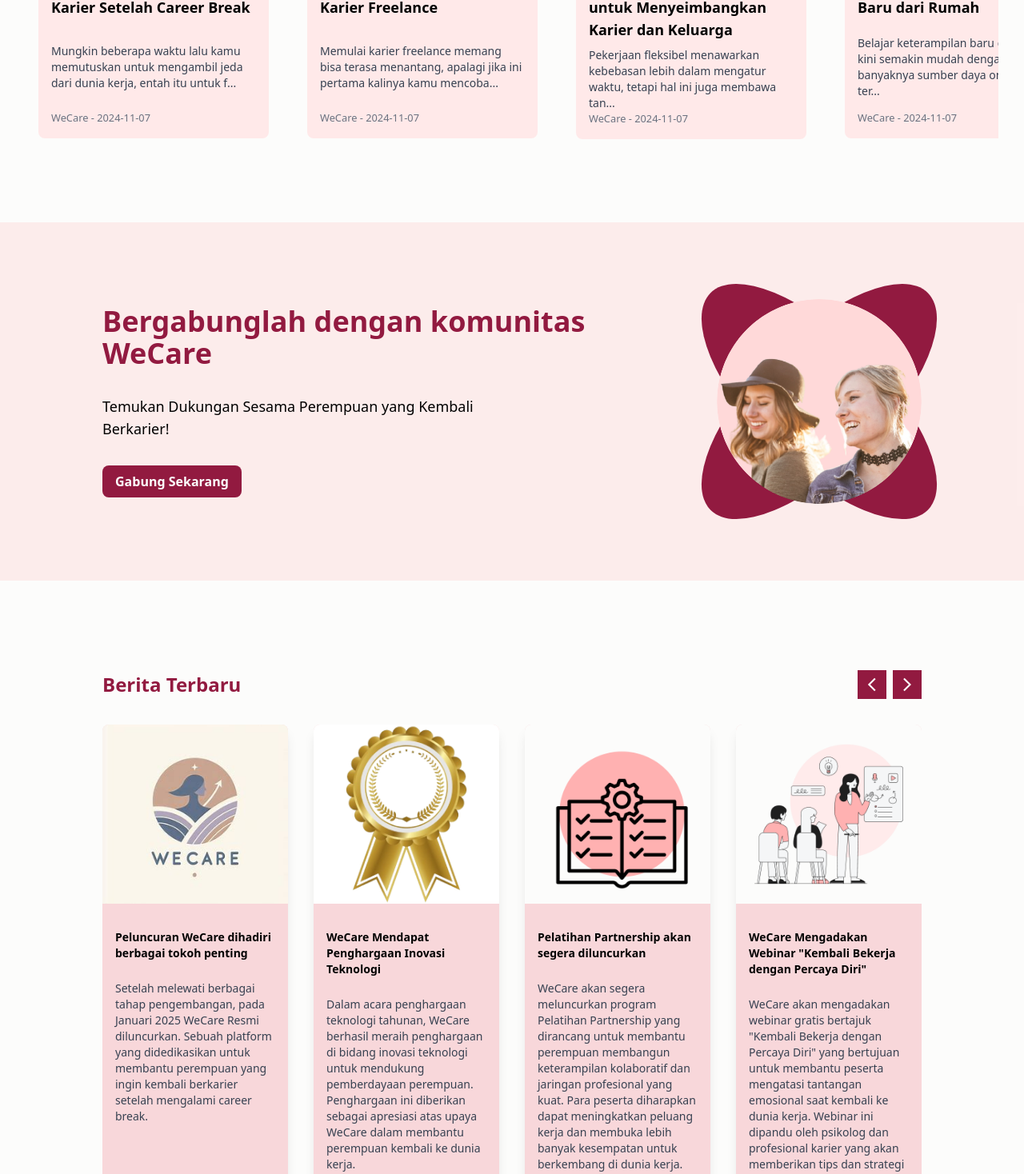
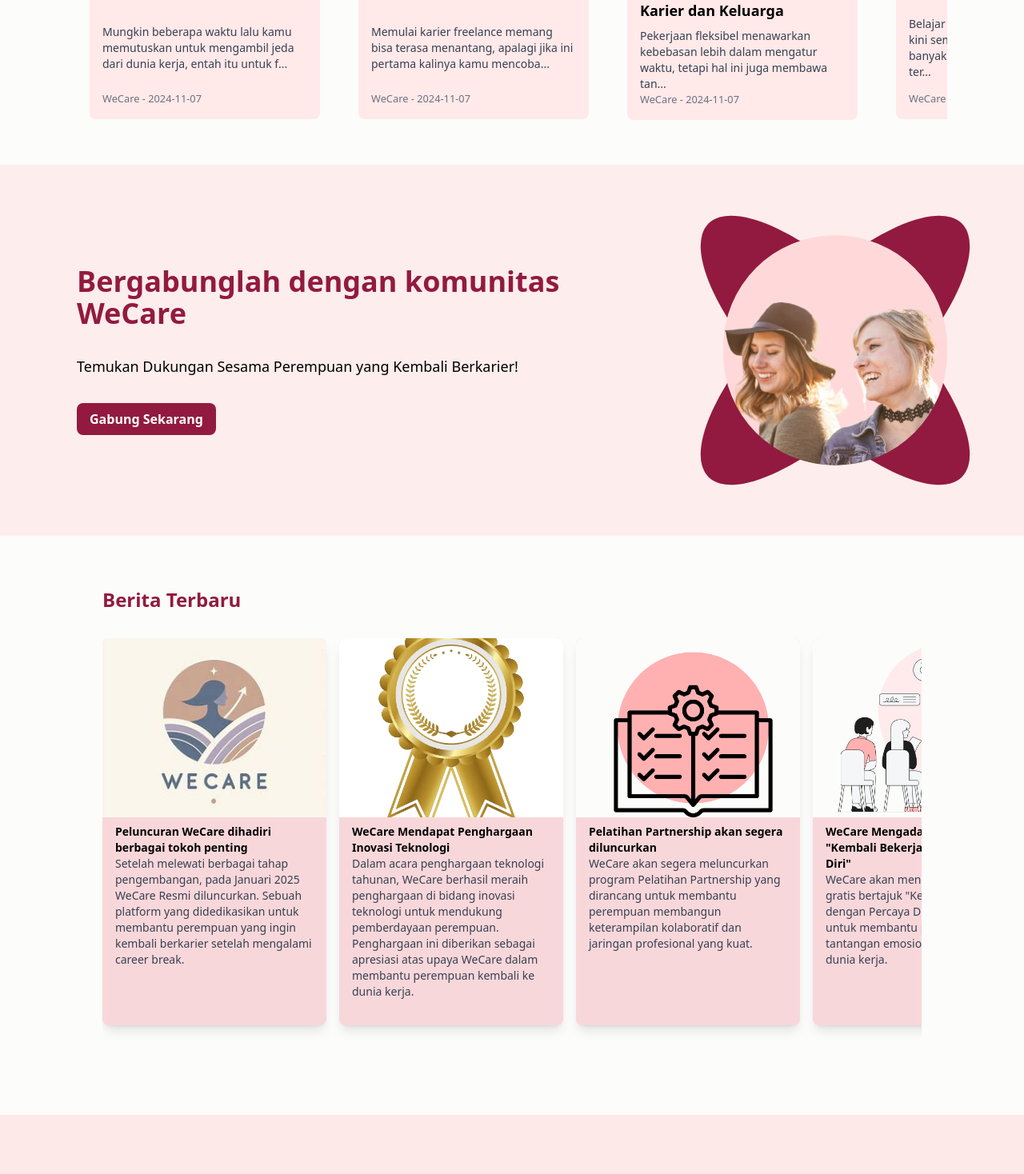
Before and after one commit to Nyi-Ageng-Serang/WeCare-final-project, a React (Vite) app: page /Blog in a window 1280 px wide. Shown: the part 912-2380 px from the top of the page at 80% size. Built offline with nearby package versions, Linux system fonts and the light colour scheme.

Commit message:
update style blog dan logic token saat melakukan tes

```diff
--- a/src/App.jsx
+++ b/src/App.jsx
@@ -33,7 +33,6 @@
           <Route path="/blog/:id" element={<BlogDetail />} />
           <Route path="/forum" element={<Forum />} />
           <Route path="/discussions/:id" element={<DiscussionDetail />} />
-          <Route path="/discussions/:id" element={<DiscussionDetail />} />
         </Route>
 
         {/* Rute ke Dashboard dan rute anaknya */}
--- a/src/components/Blog/ArtikelSection.jsx
+++ b/src/components/Blog/ArtikelSection.jsx
@@ -26,22 +26,22 @@
 
   return (
     <>
-      <div className="w-full py-6 my-6">
-        <div className="container mx-auto px-4 sm:px-6 lg:px-8">
+      <div className="w-full py-6">
+        <div className="container mx-auto lg:px-24 px-6">
           <div className="flex justify-between items-center my-4">
-            <h1 className="text-2xl font-bold my-4">Artikel Edukatif</h1>
+            <h1 className="text-xl md:text-2xl font-bold my-4">Artikel Edukatif</h1>
             <div>
               <button
                 onClick={handlePrev}
                 disabled={startIndex === 0}
-                className="px-2 pb-1 bg-red text-softPink text-2xl font-bold rounded-md mr-2"
+                className="px-2 pb-1 bg-red text-softPink lg:text-2xl text-xl font-bold rounded-md mr-2"
               >
                 &lt;
               </button>
               <button
                 onClick={handleNext}
                 disabled={startIndex + blogsPerPage >= blogs.length}
-                className="px-2 pb-1 bg-red text-softPink text-2xl font-bold rounded-md"
+                className="px-2 pb-1 bg-red text-softPink lg:text-2xl text-xl font-bold rounded-md"
               >
                 &gt;
               </button>
--- a/src/components/Blog/CTAkomunitas.jsx
+++ b/src/components/Blog/CTAkomunitas.jsx
@@ -3,12 +3,13 @@
 
 const CommunityCTA = () => {
   return (
-    <div className="w-full py-6 my-6">
     <section className="bg-pink bg-opacity-20">
-        <div className="container mx-auto px-10 py-24">
-          <div className="flex flex-col md:flex-row items-center mx-auto max-w-5xl space-y-6 md:space-y-0 md:space-x-40">
+      <div className="w-full py-6">
+        <div className="container mx-auto lg:px-24 px-6 py-16">
+          <div className="flex flex-col lg:flex-row justify-between items-center space-y-6 lg:space-y-0 md:space-x-20">
             {/* Text Section */}
-            <div className="md:text-left space-y-8 mb-20 md:mb-0">
+            <div className="">
+              <div className=" md:text-left space-y-8 mb-20 md:mb-0">
                 <h2 className="text-4xl font-bold text-[#921A40]">
                   Bergabunglah dengan komunitas WeCare
                 </h2>
@@ -19,22 +20,25 @@
                   Gabung Sekarang
                 </button>
               </div>
+            </div>
 
             {/* Image Section */}
+            <div>
               <div className="relative flex-shrink-0">
-              <div className="bg-[#921A40] w-40 h-[24rem] absolute top-1/2 transform -translate-y-1/2 -translate-x-1/2 z-0 rotate-45 rounded-[100%] left-1/2"></div>
-              <div className="bg-[#921A40] w-40 h-[24rem] absolute top-1/2 transform -translate-y-1/2 translate-x-1/2 z-0 rotate-[135deg] rounded-[100%] right-1/2"></div>
+                <div className="bg-[#921A40] md:w-40 w-32 md:h-[28rem] h-[20rem] absolute top-1/2 transform -translate-y-1/2 -translate-x-1/2 z-0 rotate-45 rounded-[100%] left-1/2"></div>
+                <div className="bg-[#921A40] md:w-40 w-32 md:h-[28rem] h-[20rem] absolute top-1/2 transform -translate-y-1/2 translate-x-1/2 z-0 rotate-[135deg] rounded-[100%] right-1/2"></div>
 
                 <img
                   src={komunitasIMG}
                   alt="Women smiling"
-                className="relative z-10 rounded-full w-64 h-64 object-cover"
+                  className="relative z-10 rounded-full md:w-72 md:h-72 h-60 w-60 object-cover"
                 />
               </div>
             </div>
           </div>
+        </div>
+      </div>
     </section>
-    </div>
   );
 };
 
--- a/src/components/Blog/CeritaSuksesSection.jsx
+++ b/src/components/Blog/CeritaSuksesSection.jsx
@@ -10,7 +10,7 @@
           <i className="fas fa-comment-dots"></i>
         </div>
         <h2 className="text-[#921A40] text-3xl md:text-3xl font-black">
-          CERITA SUKSES DARI SOBAT WeCare
+          Career Rerurn Story
         </h2>
       </div>
 
@@ -34,9 +34,7 @@
             Sebelumnya, Sukma pernah bekerja sebagai Project Management Officer. Namun, dari tahun 2018-2024, Sukma memutuskan untuk Career Break
             selama 6 tahun untuk sepenuhnya mengurus rumah tangga. Ibu dari dua anak ini merasa bahwa otaknya perlu "diasah" agar tidak tumpul. Selain itu,
             bekerja juga merupakan "me time" yang berharga baginya. "Aku mau bekerja karena aku mau otakku kepakai. Sebelumnya, Sukma sudah beberapa kali
-            mencoba melamar pekerjaan namun tidak berhasil. "Kupikir-pikir karena salah satu tantangan perempuan cari kerja di Indonesia itu udah perempuan,
-            menikah, punya anak, dua pula," kata Sukma. Oleh karena itu, ia merasa perlu mencari pekerjaan yang tidak hanya melihat latar belakang pendidikan
-            atau statusnya. Sukma kemudian menemukan kursus-kursus yang menawarkan . . .
+            mencoba melamar pekerjaan namun tidak berhasil . . .
           </p>
           <a href="https://journal.revou.co/cerita-sukma/" className="text-[#921A40] font-semibold mt-4 inline-block">
             Baca Lebih Lanjut &gt;&gt;
--- a/src/components/Blog/NewsSection.jsx
+++ b/src/components/Blog/NewsSection.jsx
@@ -1,72 +1,59 @@
-import React, { useState } from 'react';
-import { MdOutlineArrowBackIos, MdOutlineArrowForwardIos } from 'react-icons/md';
-import newsImage from '../../assets/artikel.jpeg';
-import penghargaanImage from '../../assets/penghargaan.png';
-import peluncuranImage from '../../assets/9.png';
-import WebinarImage from '../../assets/pelatihan (2).png';
+import newsImage from "../../assets/artikel.jpeg";
+import penghargaanImage from "../../assets/penghargaan.png";
+import peluncuranImage from "../../assets/9.png";
+import WebinarImage from "../../assets/pelatihan (2).png";
 
 const NewsSection = () => {
   const newsItems = [
     {
-      title: 'Peluncuran WeCare dihadiri berbagai tokoh penting',
-      description: 'Setelah melewati berbagai tahap pengembangan, pada Januari 2025 WeCare Resmi diluncurkan. Sebuah platform yang didedikasikan untuk membantu perempuan yang ingin kembali berkarier setelah mengalami career break.',
+      title: "Peluncuran WeCare dihadiri berbagai tokoh penting",
+      description:
+        "Setelah melewati berbagai tahap pengembangan, pada Januari 2025 WeCare Resmi diluncurkan. Sebuah platform yang didedikasikan untuk membantu perempuan yang ingin kembali berkarier setelah mengalami career break.",
       image: newsImage,
     },
     {
-        title: 'WeCare Mendapat Penghargaan Inovasi Teknologi',
-        description: 'Dalam acara penghargaan teknologi tahunan, WeCare berhasil meraih penghargaan di bidang inovasi teknologi untuk mendukung pemberdayaan perempuan. Penghargaan ini diberikan sebagai apresiasi atas upaya WeCare dalam membantu perempuan kembali ke dunia kerja.',
-        image: penghargaanImage,
+      title: "WeCare Mendapat Penghargaan Inovasi Teknologi",
+      description:
+        "Dalam acara penghargaan teknologi tahunan, WeCare berhasil meraih penghargaan di bidang inovasi teknologi untuk mendukung pemberdayaan perempuan. Penghargaan ini diberikan sebagai apresiasi atas upaya WeCare dalam membantu perempuan kembali ke dunia kerja.",
+      image: penghargaanImage,
     },
     {
-        title: 'Pelatihan Partnership akan segera diluncurkan',
-        description: 'WeCare akan segera meluncurkan program Pelatihan Partnership yang dirancang untuk membantu perempuan membangun keterampilan kolaboratif dan jaringan profesional yang kuat. Para peserta diharapkan dapat meningkatkan peluang kerja dan membuka lebih banyak kesempatan untuk berkembang di dunia kerja.',
-        image: peluncuranImage,
+      title: "Pelatihan Partnership akan segera diluncurkan",
+      description:
+        "WeCare akan segera meluncurkan program Pelatihan Partnership yang dirancang untuk membantu perempuan membangun keterampilan kolaboratif dan jaringan profesional yang kuat.",
+      image: peluncuranImage,
     },
     {
-        title: 'WeCare Mengadakan Webinar "Kembali Bekerja dengan Percaya Diri"',
-        description: 'WeCare akan mengadakan webinar gratis bertajuk "Kembali Bekerja dengan Percaya Diri" yang bertujuan untuk membantu peserta mengatasi tantangan emosional saat kembali ke dunia kerja. Webinar ini dipandu oleh psikolog dan profesional karier yang akan memberikan tips dan strategi praktis',
-        image: WebinarImage,
+      title: 'WeCare Mengadakan Webinar "Kembali Bekerja dengan Percaya Diri"',
+      description:
+        'WeCare akan mengadakan webinar gratis bertajuk "Kembali Bekerja dengan Percaya Diri" yang bertujuan untuk membantu peserta mengatasi tantangan emosional saat kembali ke dunia kerja.',
+      image: WebinarImage,
     },
   ];
 
-  const handlePrev = () => {
-    setStartIndex((prevIndex) => (prevIndex + 1) % newsItems.length);
-  };
-
-  const handleNext = () => {
-    setStartIndex((prevIndex) =>
-        prevIndex === 0 ? newsItems.length - 1 : prevIndex - 1
-    );
-  };
-
   return (
-    <section className="py-16 px-0 lg:px-32">
+    <section className="py-16 px-10 lg:px-32">
       <div className="max-w-6xl mx-auto px-0">
         <div className="flex justify-between items-center mb-8">
           <h2 className="text-2xl font-bold text-[#921A40]">Berita Terbaru</h2>
-          <div className="flex space-x-2">
-            <button
-              onClick={handlePrev}
-              className="flex items-center justify-center bg-[#921A40] border-none p-2 hover:bg-pink-200 transition"
-            >
-              <MdOutlineArrowBackIos className="text-white text-xl" />
-            </button>
-            <button
-              onClick={handleNext}
-              className="flex items-center justify-center bg-[#921A40] border-none p-2 hover:bg-pink-200 transition"
-            >
-              <MdOutlineArrowForwardIos className="text-white text-xl" />
-            </button>
-          </div>
         </div>
 
         {/* News Items */}
-        <div className="flex overflow-hidden space-x-8 pb-12">
+        <div className="flex overflow-x-auto space-x-4 pb-12 hide-scrollbar">
           {newsItems.map((item, index) => (
-            <div key={index} className="bg-[#f8d7da] rounded-lg shadow-lg w-[350px] pb-6">
-              <img src={item.image} alt={item.title} className="rounded-t-lg w-full h-56 object-cover mb-4" />
-              <h3 className="text-sm font-semibold p-4 mb-2">{item.title}</h3>
-              <p className="text-gray-700 px-4 text-sm">{item.description}</p>
+            <div
+              key={index}
+              className="bg-[#f8d7da] rounded-lg shadow-lg w-[280px] pb-4 flex-shrink-0"
+            >
+              <img
+                src={item.image}
+                alt={item.title}
+                className="rounded-t-lg w-full h-56 object-cover mb-2"
+              />
+              <h3 className="text-sm font-semibold px-4">{item.title}</h3>
+              <p className="text-gray-700 px-4 text-sm mb-4">
+                {item.description}
+              </p>
             </div>
           ))}
         </div>
--- a/src/components/Homepage/Career.jsx
+++ b/src/components/Homepage/Career.jsx
@@ -1,7 +1,18 @@
-import { Link } from "react-router-dom";
+import { Link, useNavigate } from "react-router-dom";
+import { getCookie } from "../Cookies";
 import career from "../../assets/rekomendasi.png";
 
 function Career() {
+  const navigate = useNavigate();
+  const handleClick = (e) => {
+    const token = getCookie("token");
+    if (!token) {
+      e.preventDefault();
+      alert("Silakan login terlebih dahulu untuk mengikuti tes.");
+      navigate("/login");
+    }
+  };
+
   return (
     <div className="w-full py-6 my-6">
       <div className="container mx-auto px-10">
@@ -24,7 +35,10 @@
               daya pelatihan untuk mengasah skillmu.
             </p>
 
-            <button className="inline-block font-semibold border-2 border-red bg-red text-white py-2 px-6 rounded-full hover:bg-softPink hover:border-softPink hover:text-red">
+            <button
+              onClick={handleClick}
+              className="inline-block font-semibold border-2 border-red bg-red text-white py-2 px-6 rounded-full hover:bg-softPink hover:border-softPink hover:text-red"
+            >
               <Link to="/tes">Ikuti tes Minat Bakat</Link>
             </button>
           </div>
--- a/src/components/Register.jsx
+++ b/src/components/Register.jsx
@@ -56,7 +56,7 @@
   };
 
   return (
-    <div className="flex justify-center items-center min-h-screen bg-[#ffcaf4] font-poppins">
+    <div className="flex justify-center items-center min-h-screen font-poppins">
       <div className="w-full max-w-sm bg-white bg-opacity-90 mx-2 p-10 rounded-lg shadow-lg">
         <h2 className="text-3xl font-bold text-center mb-6 text-[#230710]">
           Register
```
Lines whose indentation alone changed are shown as unchanged.
